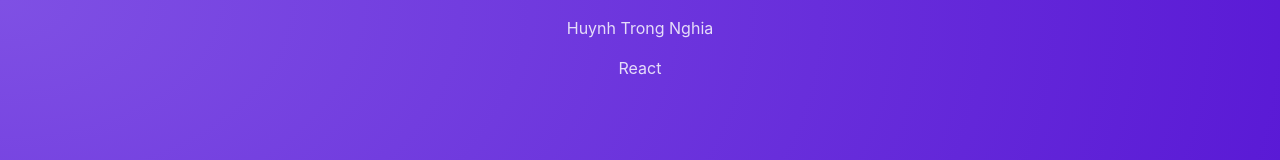
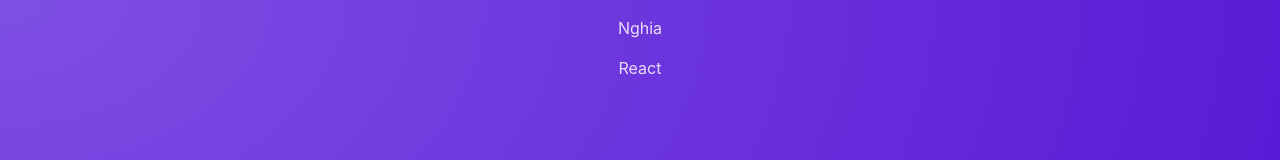
Before and after one commit to TrongNghia-17/react-crash-course, a React (Vite) app: page / in a window 1280 px wide. Shown: the top 160 px of the page. Built offline with nearby package versions, Linux system fonts and the light colour scheme.

Commit message:
video 19

```diff
--- a/src/components/Post.jsx
+++ b/src/components/Post.jsx
@@ -1,8 +1,14 @@
+const names = ['Nghia', 'Han'];
+
 function Post() {
-    return <div>
-        <p>Huynh Trong Nghia</p>
-        <p>React</p>
-    </div>
+    const chosenName = Math.random() > 0.5 ? names[0] : names[1];
+
+    return (
+        <div>
+            <p>{chosenName}</p>
+            <p>React</p>
+        </div>
+    );
 }
 
 export default Post;
```
